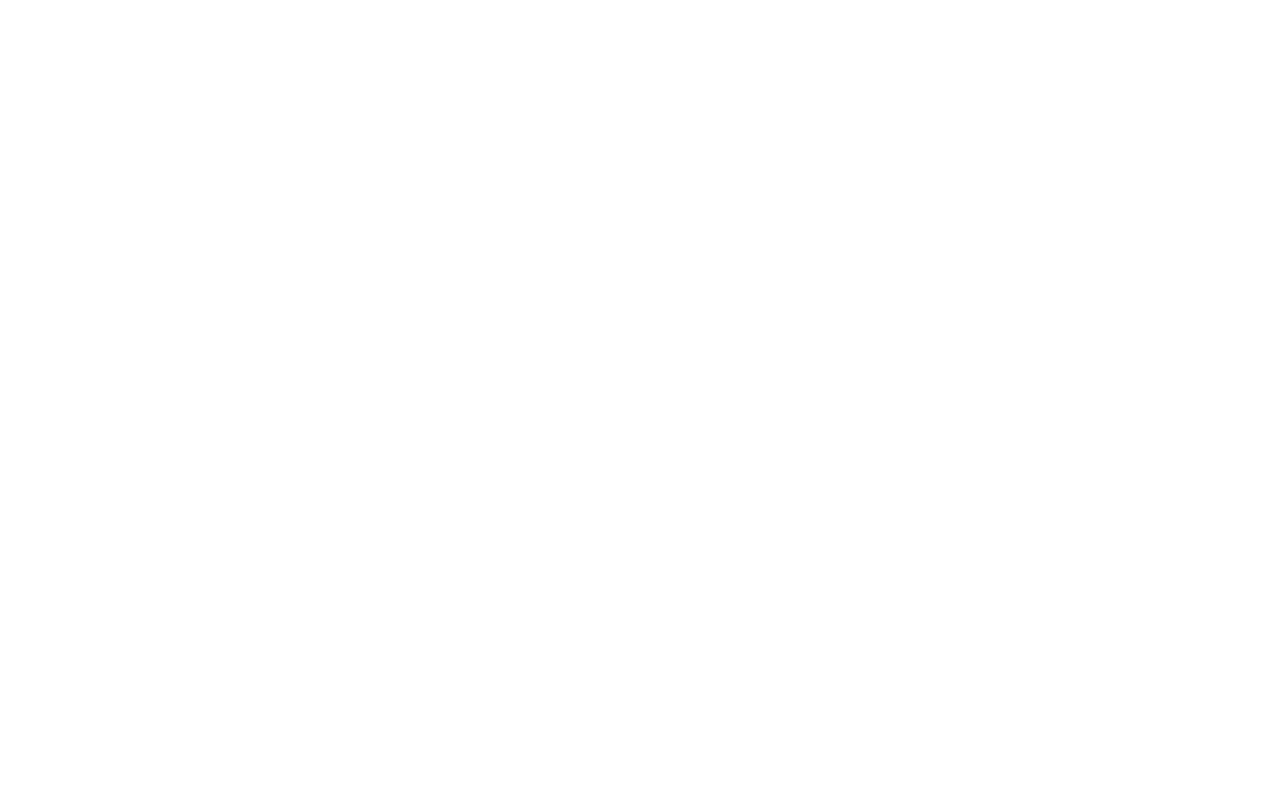
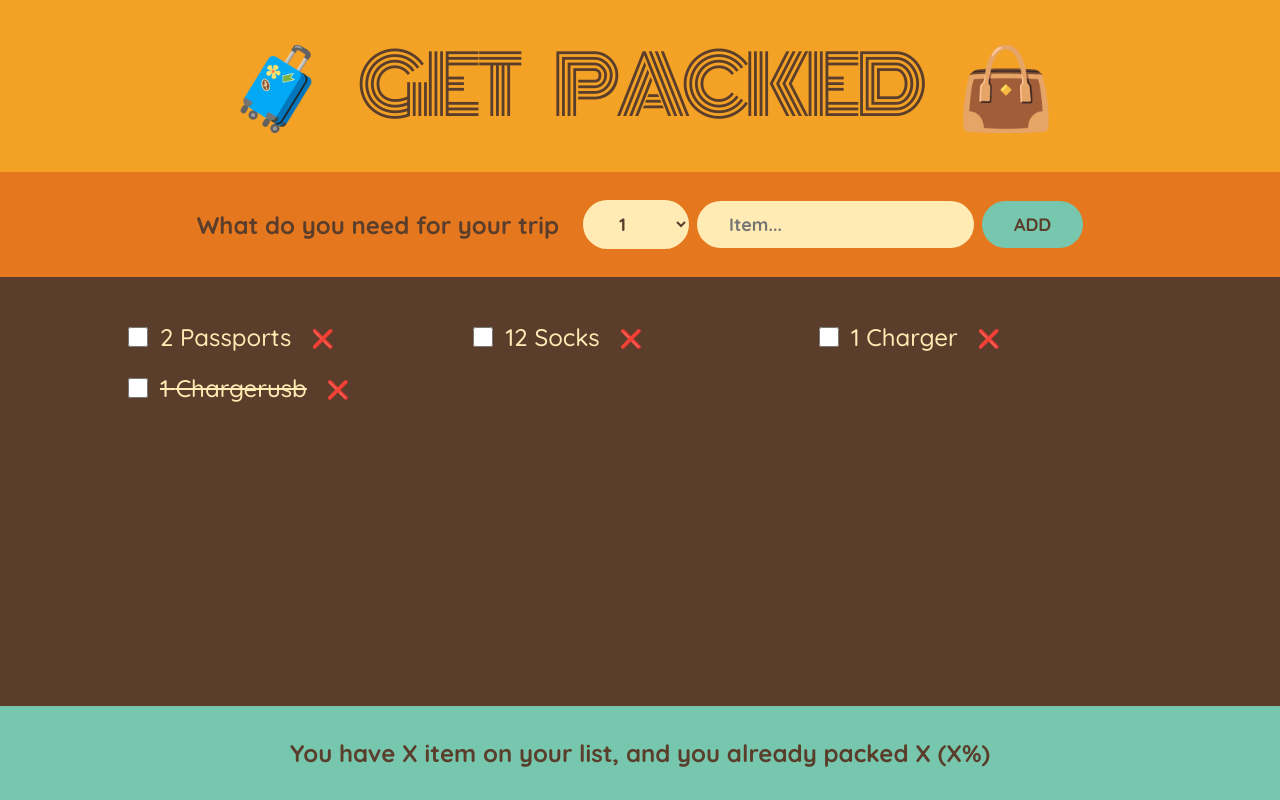
Before and after one commit to tomaszbialkowski/travel, a React (Create React App) app: page / in a window 1280 px wide. Built offline with nearby package versions, Linux system fonts and the light colour scheme.

Commit message:
main components done

```diff
--- a/src/App.js
+++ b/src/App.js
@@ -1,5 +1,77 @@
-function App() {
-  return <div className="App"></div>;
+const initialItems = [
+  { id: 1, description: "Passports", quantity: 2, packed: false },
+  { id: 2, description: "Socks", quantity: 12, packed: false },
+  { id: 3, description: "Charger", quantity: 1, packed: false },
+  { id: 4, description: "Chargerusb", quantity: 1, packed: true },
+];
+
+export default function App() {
+  return (
+    <div className="app">
+      <Logo />
+      <Form />
+      <PackingList />
+      <Stats />
+    </div>
+  );
 }
 
-export default App;
+function Logo() {
+  return <h1>🧳 get packed 👜</h1>;
+}
+
+function Form() {
+  function handleSubmit(e) {
+    e.preventDefault();
+    console.log(e);
+  }
+
+  return (
+    <form className="add-form" onSubmit={handleSubmit}>
+      <h3>What do you need for your trip</h3>
+      <select>
+        {/* tworzenie tablicy z liczbami od 1 do 20 a potem jej zmapowanie*/}
+        {Array.from({ length: 20 }, (_, i) => i + 1).map((num) => (
+          <option value={num} key={num}>
+            {num}
+          </option>
+        ))}
+      </select>
+      <input type="text" placeholder="Item..."></input>
+      {/* mozna submitować formularz dodając do przycisku atrybut onClick={handleSubmit} ale działa tylko na kliknięcie bez obsługi klawisza "enter" */}
+      <button>ADD</button>
+    </form>
+  );
+}
+
+function PackingList() {
+  return (
+    <div className="list">
+      <ul>
+        {initialItems.map((item) => (
+          <Item item={item} key={item.id} />
+        ))}
+      </ul>
+    </div>
+  );
+}
+
+function Item({ item }) {
+  return (
+    <li>
+      <input type="checkbox"></input>
+      <span style={item.packed ? { textDecoration: "line-through" } : {}}>
+        {item.quantity} {item.description}
+      </span>
+      <button>❌</button>
+    </li>
+  );
+}
+
+function Stats() {
+  return (
+    <footer className="stats">
+      You have X item on your list, and you already packed X (X%)
+    </footer>
+  );
+}
--- a/src/index.css
+++ b/src/index.css
@@ -1,10 +1,3 @@
-/*
-const initialItems = [
-  { id: 1, description: "Passports", quantity: 2, packed: false },
-  { id: 2, description: "Socks", quantity: 12, packed: false },
-];
-*/
-
 @import url("https://fonts.googleapis.com/css2?family=Monoton&family=Quicksand:wght@500;700&display=swap");
 
 * {
@@ -101,7 +94,7 @@
 .list ul {
   list-style: none;
   width: 80%;
-  overflow: scroll;
+  overflow: hidden;
 
   display: grid;
   grid-template-columns: repeat(auto-fit, minmax(250px, 1fr));
```
